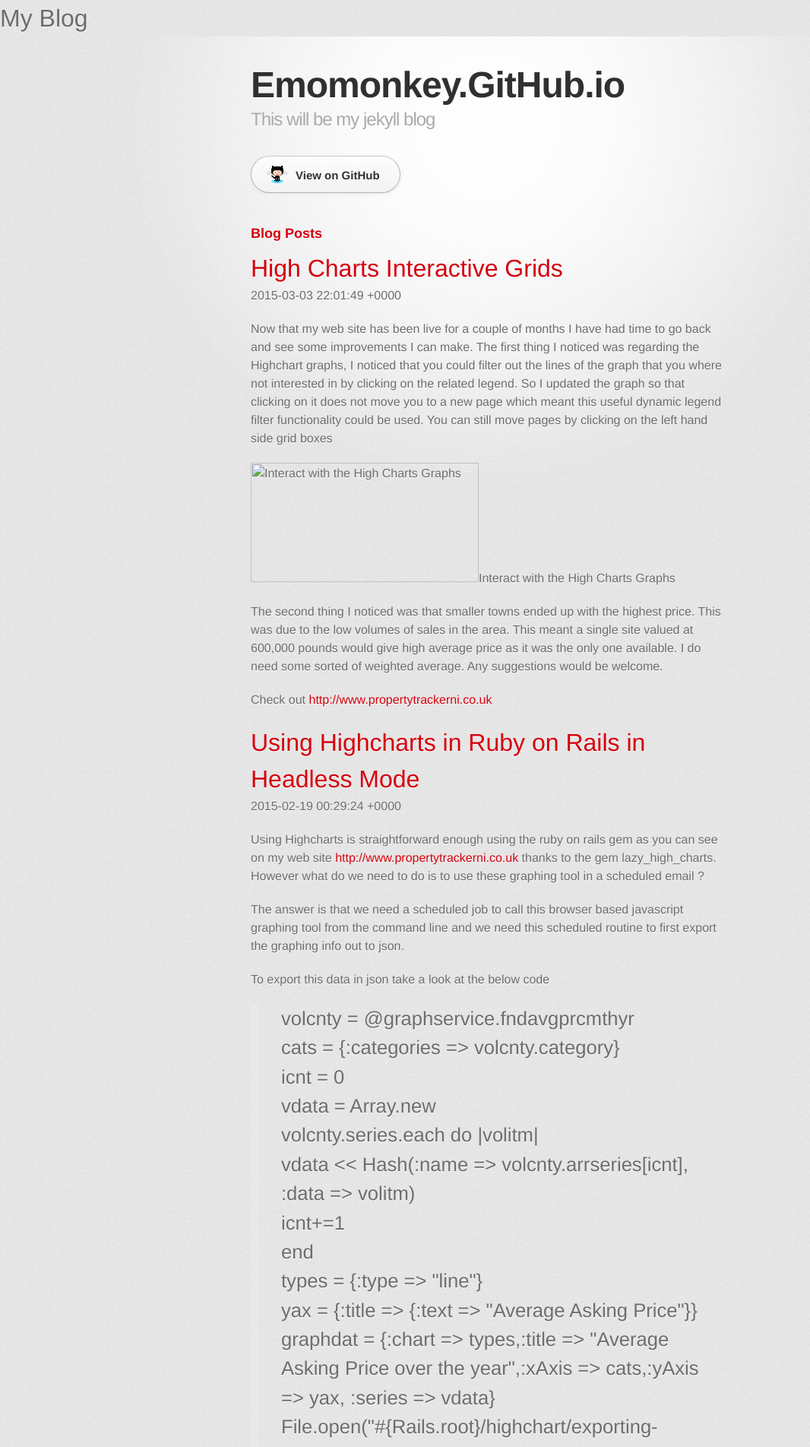
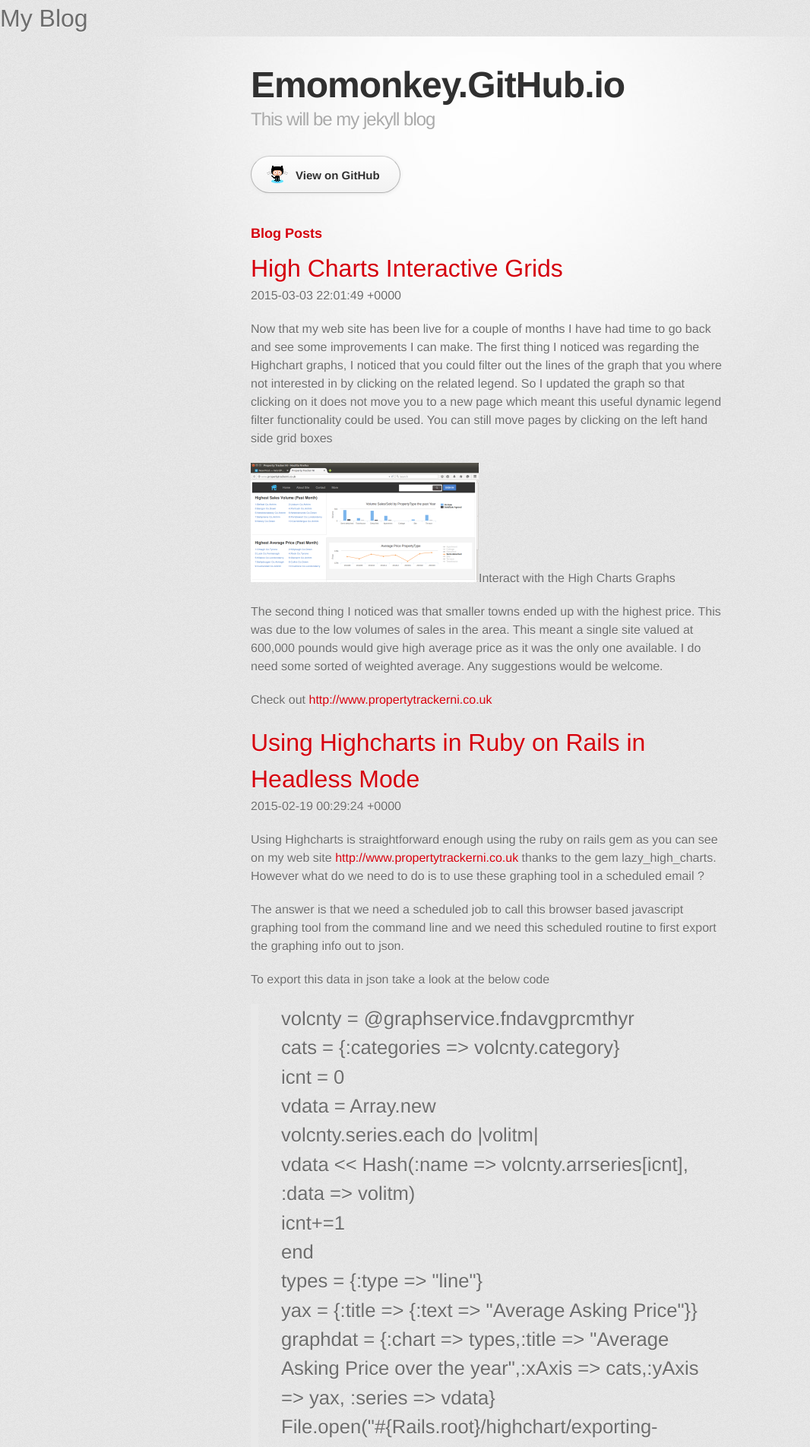
Before and after one commit to emomonkey/emomonkey.github.io, a Jekyll site: the page built from index.html, in a window 1280 px wide. Shown: the top 1904 px of the page at 76% size, without its empty margins (0-1066 px from the left). Built offline with Jekyll 4.4.1, drawn with Linux system fonts in a browser that asks for light colours; some web fonts are replaced; the list of posts is cut into pages by our own code.

Commit message:
test images

```diff
--- a/_posts/2015-03-03-high-charts-interactive-grids.html
+++ b/_posts/2015-03-03-high-charts-interactive-grids.html
@@ -32,6 +32,6 @@
   options: {}
 ---
 <p>Now that my web site has been live for a couple of months I have had time to go back and see some improvements I can make. The first thing I noticed was regarding the Highchart graphs, I noticed that you could filter out the lines of the graph that you where not interested in by clicking on the related legend. So I updated the graph so that clicking on it does not move you to a new page which meant this useful dynamic legend filter functionality could be used. You can still move pages by clicking on the left hand side grid boxes</p>
-<p><img src="assets/screenshot-from-2015-03-03-214817.png?w=300" alt="Interact with the High Charts Graphs" width="300" height="157" />Interact with the High Charts Graphs</p>
+<p><img src="assets/screenshot-from-2015-03-03-214817.png" alt="Interact with the High Charts Graphs" width="300" height="157" />Interact with the High Charts Graphs</p>
 <p>The second thing I noticed was that smaller towns ended up with the highest price. This was due to the low volumes of sales in the area. This meant a single site valued at 600,000 pounds would give high average price as it was the only one available. I do need some sorted of weighted average. Any suggestions would be welcome.</p>
 <p>Check out <a href="http://www.propertytrackerni.co.uk">http://www.propertytrackerni.co.uk</a></p>
```
Also changed, not shown: assets/screenshot-from-2015-03-03-214817.png (added).
